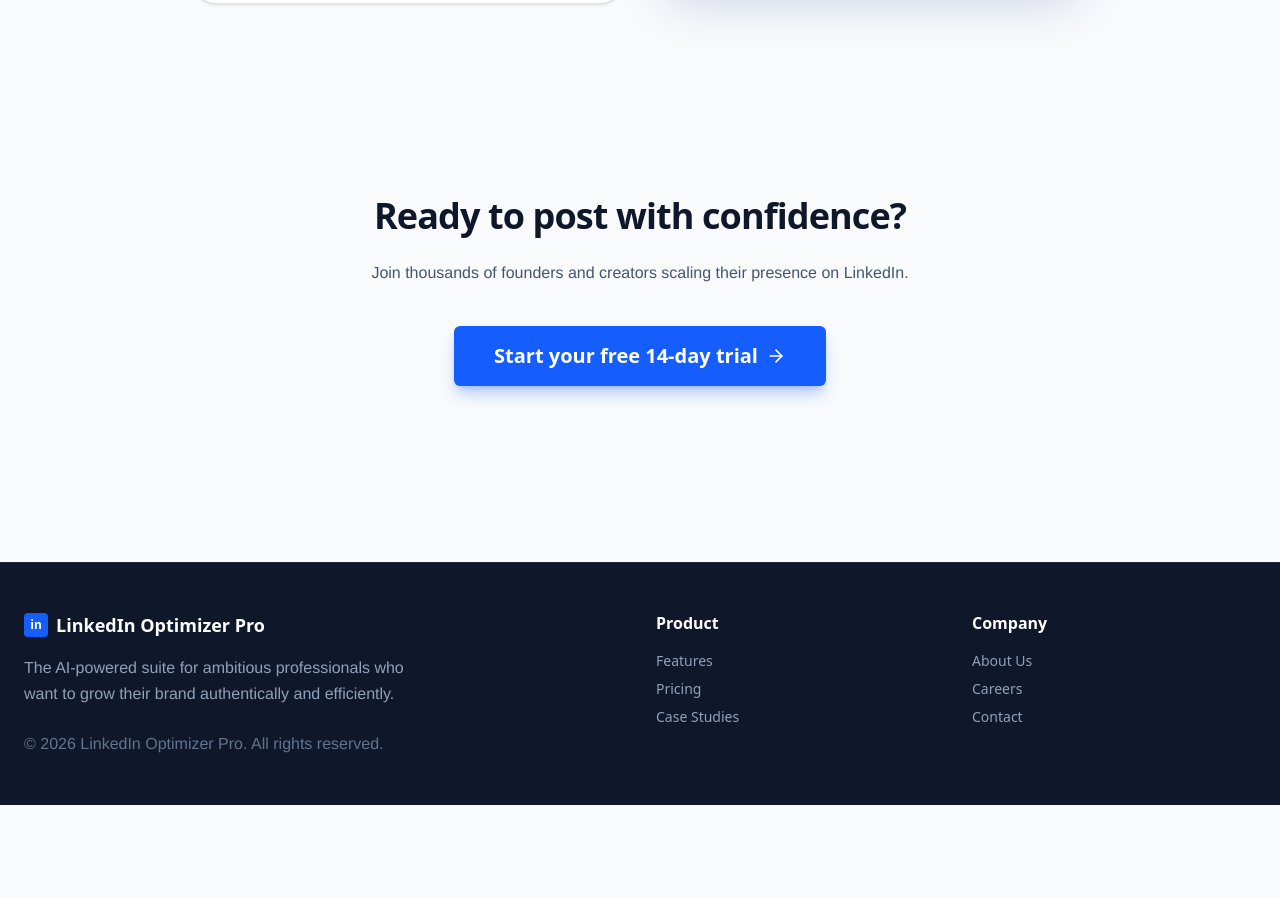
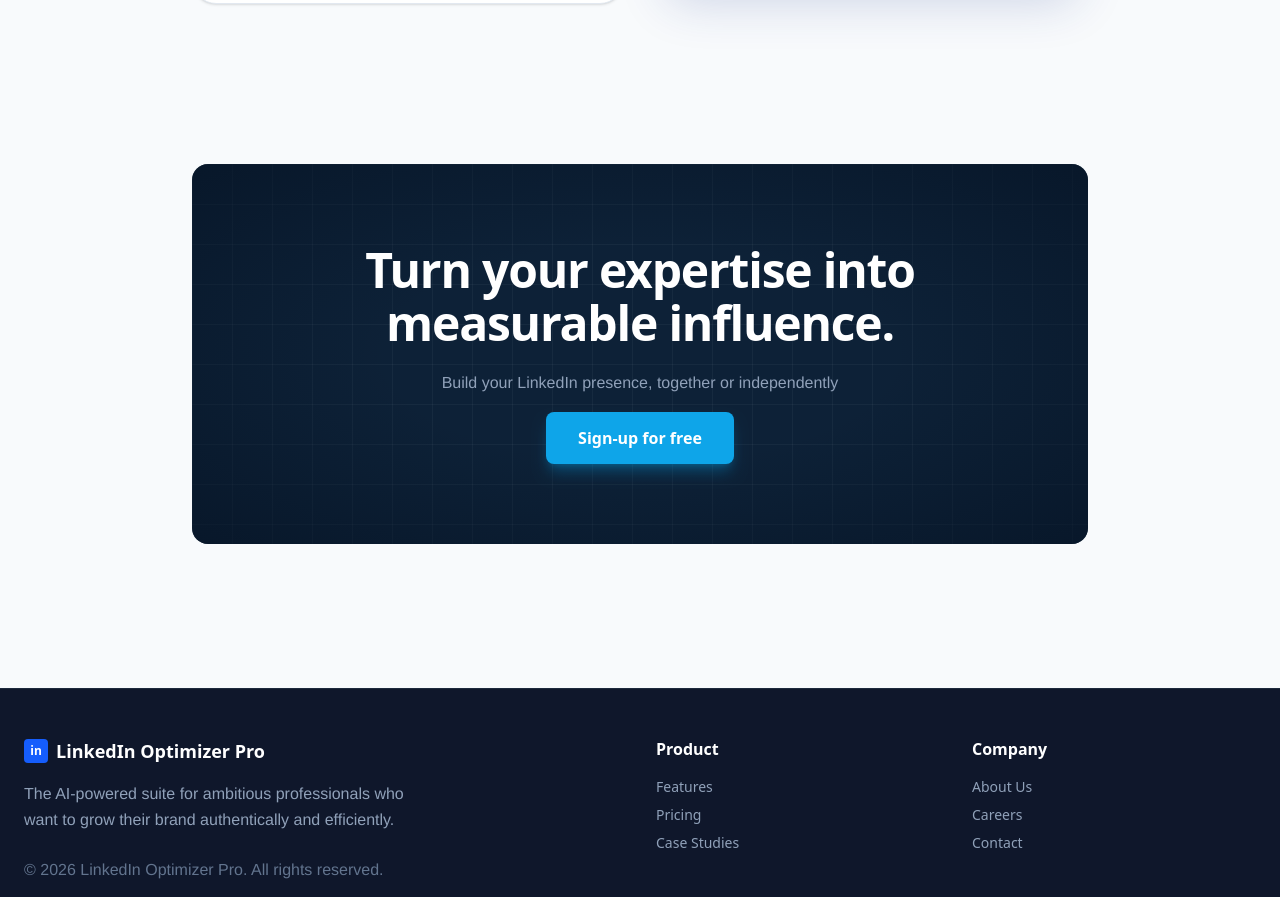
Before and after one commit to thec0deSage/LinkedIn-Optimizer-Pro, a Next.js app: page / in a window 1280 px wide. Shown: the part 3425-4322 px from the top of the page. Before the commit the page ends 4230 px from the top, so only its background shows below. Built offline with nearby package versions, Linux system fonts and the light colour scheme.

Commit message:
fix:cta-section

```diff
--- a/src/app/page.tsx
+++ b/src/app/page.tsx
@@ -371,13 +371,40 @@ export default function Home() {
         </section>
 
         {/* CTA Section */}
-        <section className="py-24 max-w-4xl mx-auto px-6 text-center">
-          <h2 className="text-4xl font-bold text-slate-900 mb-6 tracking-tight">Ready to post with confidence?</h2>
-          <p className="text-xl text-slate-600 mb-10">Join thousands of founders and creators scaling their presence on LinkedIn.</p>
-          <Link href="/signup" className="cursor-pointer bg-blue-600 hover:bg-blue-700 text-white px-10 py-4 rounded-md font-semibold text-xl transition-all shadow-lg shadow-blue-600/30 active:scale-95 inline-flex items-center justify-center gap-2">
-            Start your free 14-day trial
-            <ArrowRight className="w-5 h-5" />
-          </Link>
+        <section className="py-16 px-6">
+          <div
+            className="relative max-w-4xl mx-auto rounded-2xl overflow-hidden text-center px-8 py-20"
+            style={{
+              backgroundColor: "#0d2137",
+              backgroundImage: `
+                linear-gradient(rgba(255,255,255,0.04) 1px, transparent 1px),
+                linear-gradient(90deg, rgba(255,255,255,0.04) 1px, transparent 1px)
+              `,
+              backgroundSize: "40px 40px",
+            }}
+          >
+            {/* Subtle radial fade to darken edges */}
+            <div
+              className="absolute inset-0 pointer-events-none"
+              style={{
+                background: "radial-gradient(ellipse at center, transparent 40%, rgba(5,18,35,0.65) 100%)",
+              }}
+            />
+            <div className="relative z-10">
+              <h2 className="text-3xl md:text-5xl font-bold text-white mb-5 leading-[1.1] tracking-tight">
+                Turn your expertise into<br />measurable influence.
+              </h2>
+              <p className="text-slate-400 text-lg md:text-xl mb-4 max-w-md mx-auto leading-relaxed font-medium">
+                Build your LinkedIn presence, together or independently
+              </p>
+              <Link
+                href="/signup"
+                className="cursor-pointer inline-flex items-center gap-2 bg-[#0ea5e9] text-white px-8 py-3.5 rounded-lg font-semibold text-base transition-all active:scale-95 shadow-lg shadow-sky-500/30"
+              >
+                Sign-up for free
+              </Link>
+            </div>
+          </div>
         </section>
 
       </main>
```
